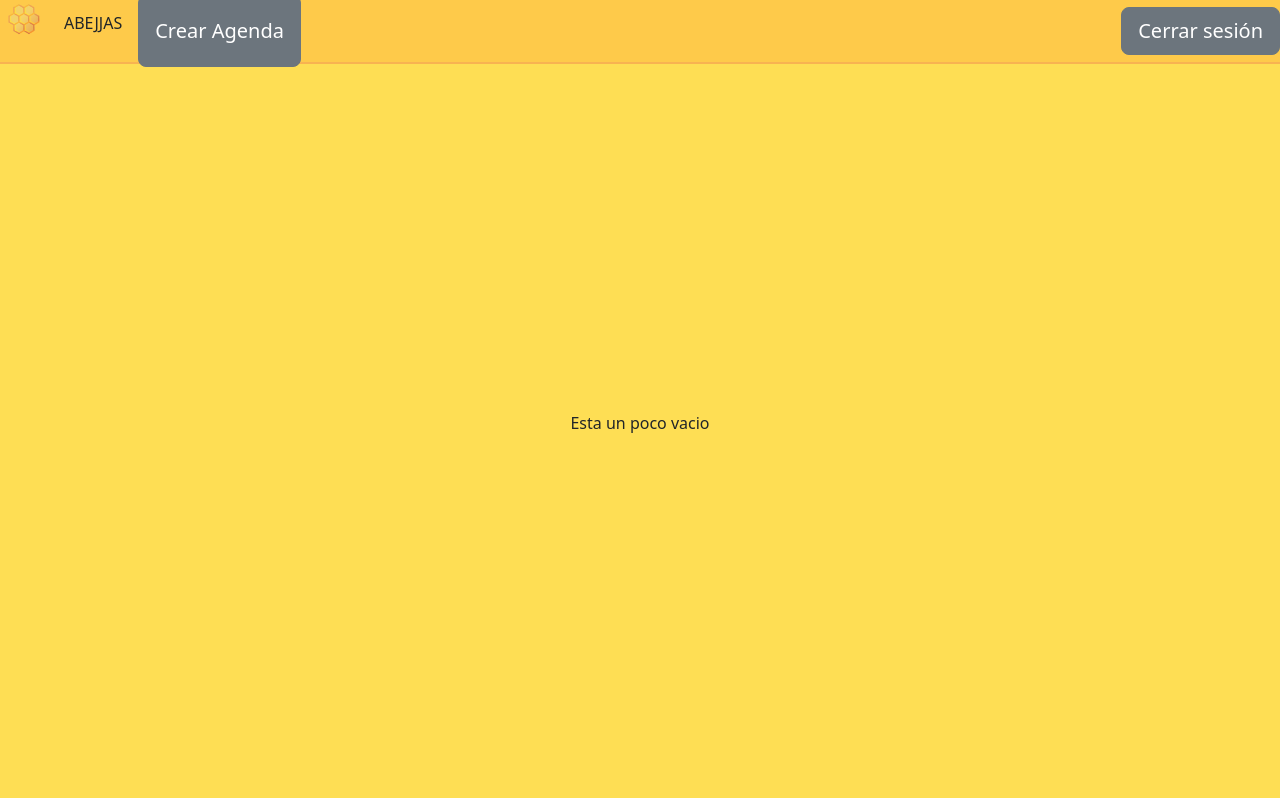
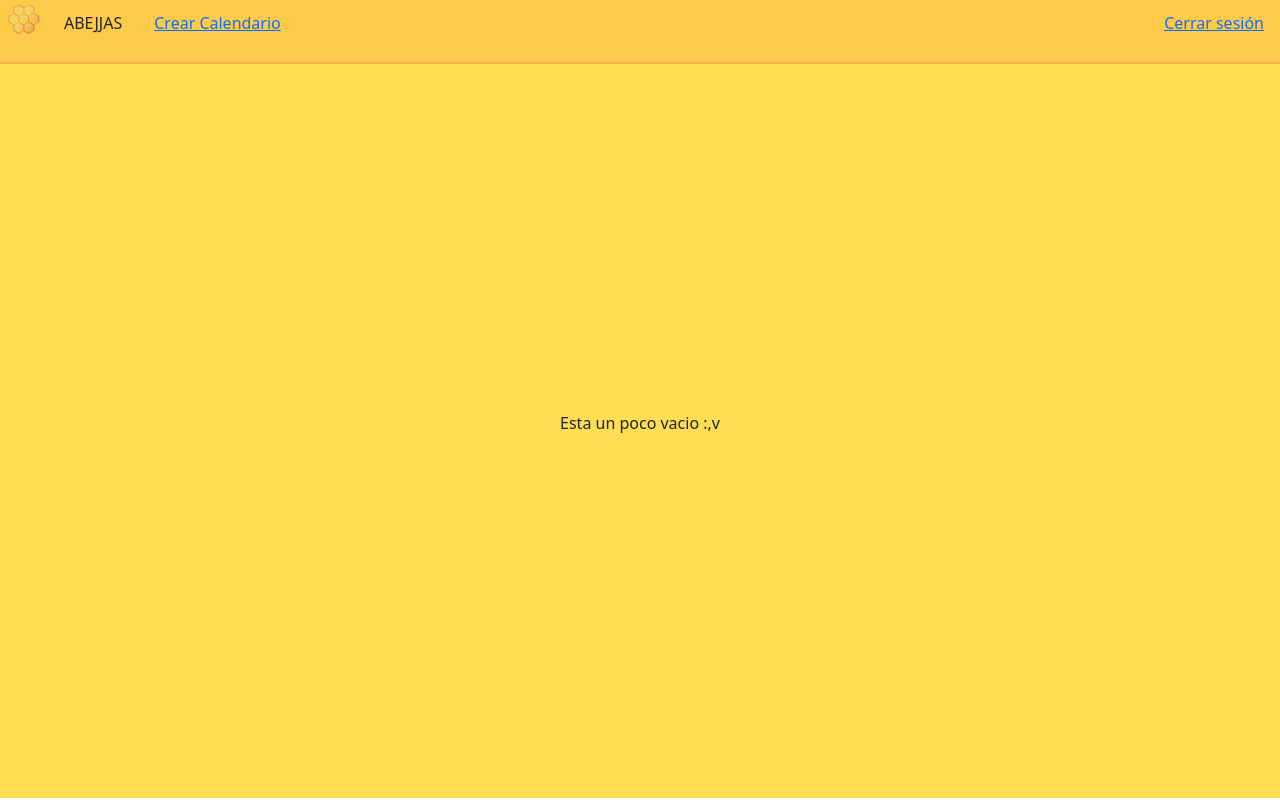
Before and after one commit to TrollExeYT/Proyecto_Inicial, a Django app: page /select_calendar/ in a window 1280 px wide. Run offline with Django 5.2, Linux system fonts and the light colour scheme; the visitor is signed in with stand-in values (Sample User, id 1); data that the repository does not hold is empty.

Commit message:
no funciona el int. cambio i

```diff
--- a/main/templates/testing/calendar_select.html
+++ b/main/templates/testing/calendar_select.html
@@ -1,6 +1,5 @@
 {% extends 'base.html' %}
 {% load static %}
-
 
 {% block head %}
     <link rel="stylesheet" href="{% static 'css/testing.css' %}">
@@ -8,11 +7,11 @@
 {% endblock %}
 
 {% block left-bar %}
-    <button type="button" href="{% url 'create_calendar' %}"class="btn btn-secondary btn-lg">Crear Agenda</button>
+    <p><a href="{% url 'create_calendar' %}">Crear Calendario</a></p>
 {% endblock %}
 
 {% block right-bar %}
-    <button type="button" href="{% url 'logout' %}"class="btn btn-secondary btn-lg">Cerrar sesión</button>
+    <p><a href="{% url 'logout' %}">Cerrar sesión</a></p>
 {% endblock %}
 
 {% block content %}
@@ -26,7 +25,7 @@
             <a href="{% url 'delete_calendar' calendar.id %}">Eliminar</a>
         </div>
 	{% empty %}
-        <p>Esta un poco vacio</p>
+        <p>Esta un poco vacio :,v</p>
 	{% endfor %}
 
 {% endblock %}
```
